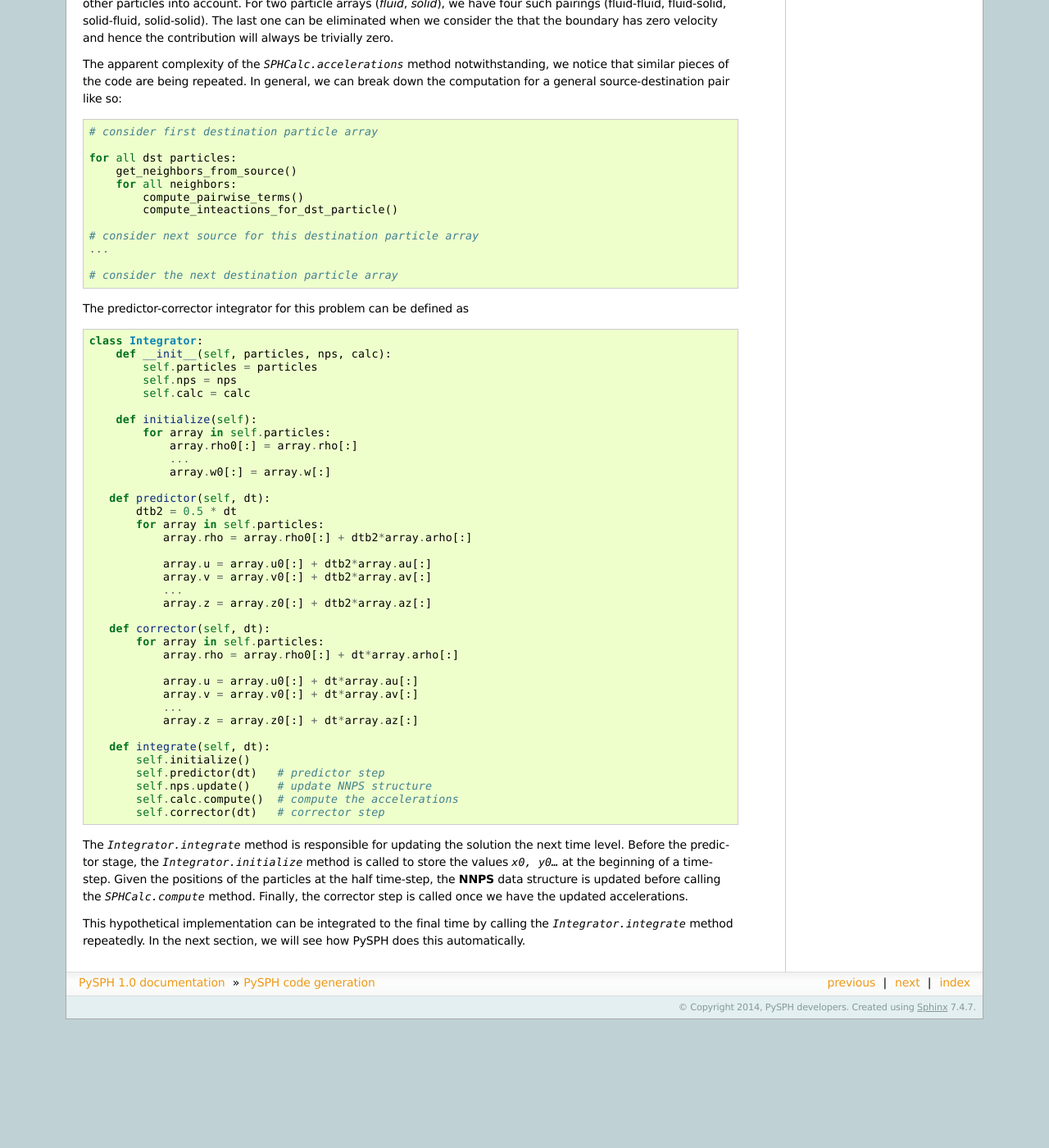
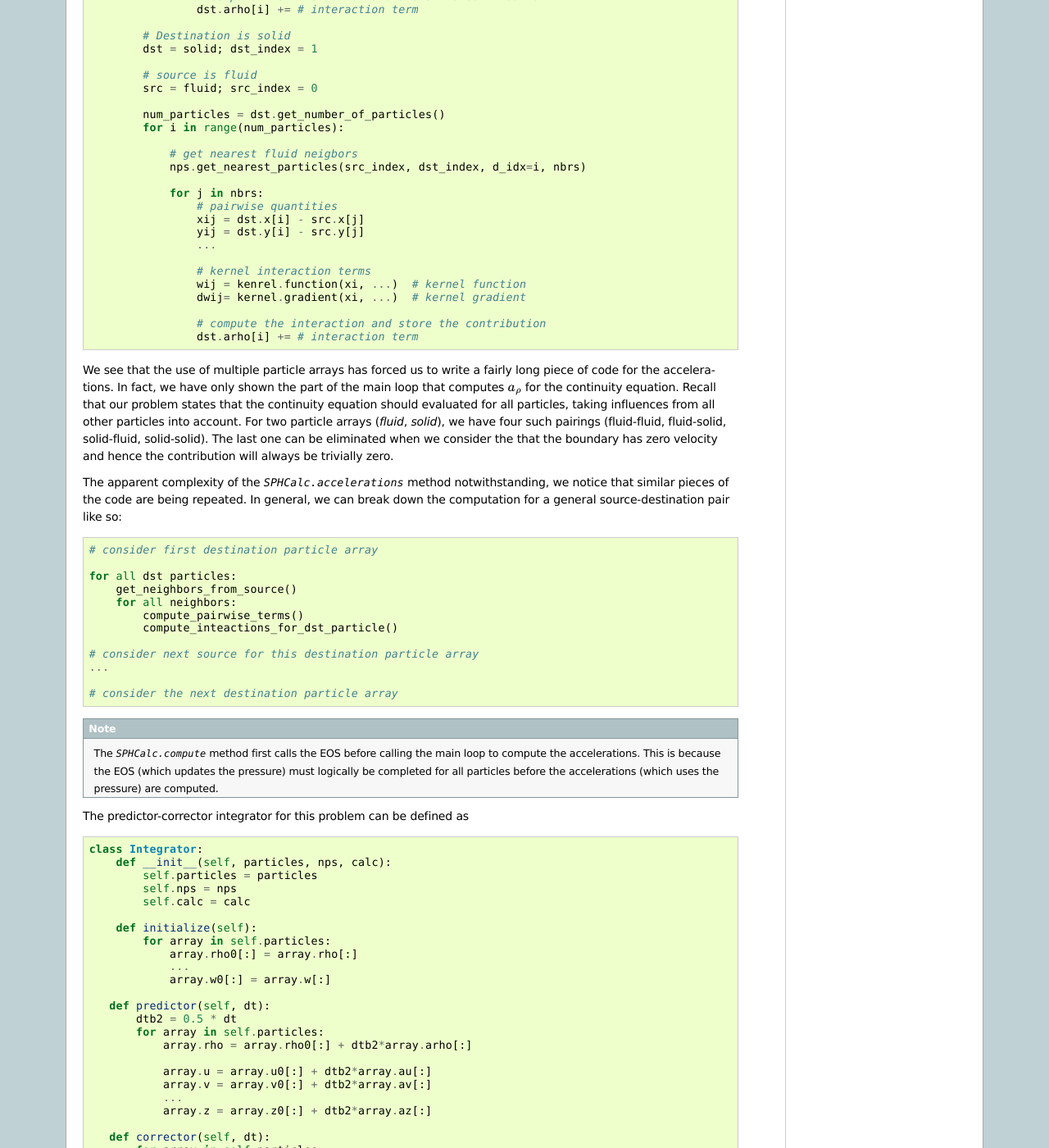
Before and after one commit to pypr/pysph, a Sphinx documentation site: the page built from docs/source/design/overview.rst, in a window 1280 px wide and 1400 px high, scrolled down 3532 px. Shown: the whole window at 82% size. Built offline with Sphinx 7.4.7, drawn with Linux system fonts in a browser that asks for light colours; formulas are drawn with MathJax 3; before the commit the page ends 4775 px from its top, so only the background shows below that; some of the changed text lies outside the part shown.

Commit message:
DOC: Updating the advanced PySPH documentation

```diff
--- a/docs/source/design/overview.rst
+++ b/docs/source/design/overview.rst
@@ -193,8 +193,8 @@
 
 	       for j in nbrs:
 		   # pairwise quantities
-		   xij = fluid.x[i] - fluid.x[j]
-		   yij = fluid.y[i] - fluid.y[j]
+		   xij = dst.x[i] - src.x[j]
+		   yij = dst.y[i] - src.y[j]
 		   ...
 
 		   # kernel interaction terms
@@ -214,8 +214,8 @@
 
 	       for j in nbrs:
 		   # pairwise quantities
-		   xij = fluid.x[i] - fluid.x[j]
-		   yij = fluid.y[i] - fluid.y[j]
+		   xij = dst.x[i] - src.x[j]
+		   yij = dst.y[i] - src.y[j]
 		   ...
 
 		   # kernel interaction terms
@@ -239,8 +239,8 @@
 
 	       for j in nbrs:
 		   # pairwise quantities
-		   xij = fluid.x[i] - fluid.x[j]
-		   yij = fluid.y[i] - fluid.y[j]
+		   xij = dst.x[i] - src.x[j]
+		   yij = dst.y[i] - src.y[j]
 		   ...
 
 		   # kernel interaction terms
@@ -280,6 +280,14 @@
    ...
 
    # consider the next destination particle array
+
+.. note::
+
+   The `SPHCalc.compute` method first calls the EOS before calling the
+   main loop to compute the accelerations. This is because the EOS
+   (which updates the pressure) must logically be completed for all
+   particles before the accelerations (which uses the pressure) are
+   computed.
 
 The predictor-corrector integrator for this problem can be defined as
 
```
Also changed, not shown: docs/Images/dam-break-schematic.png (added).
